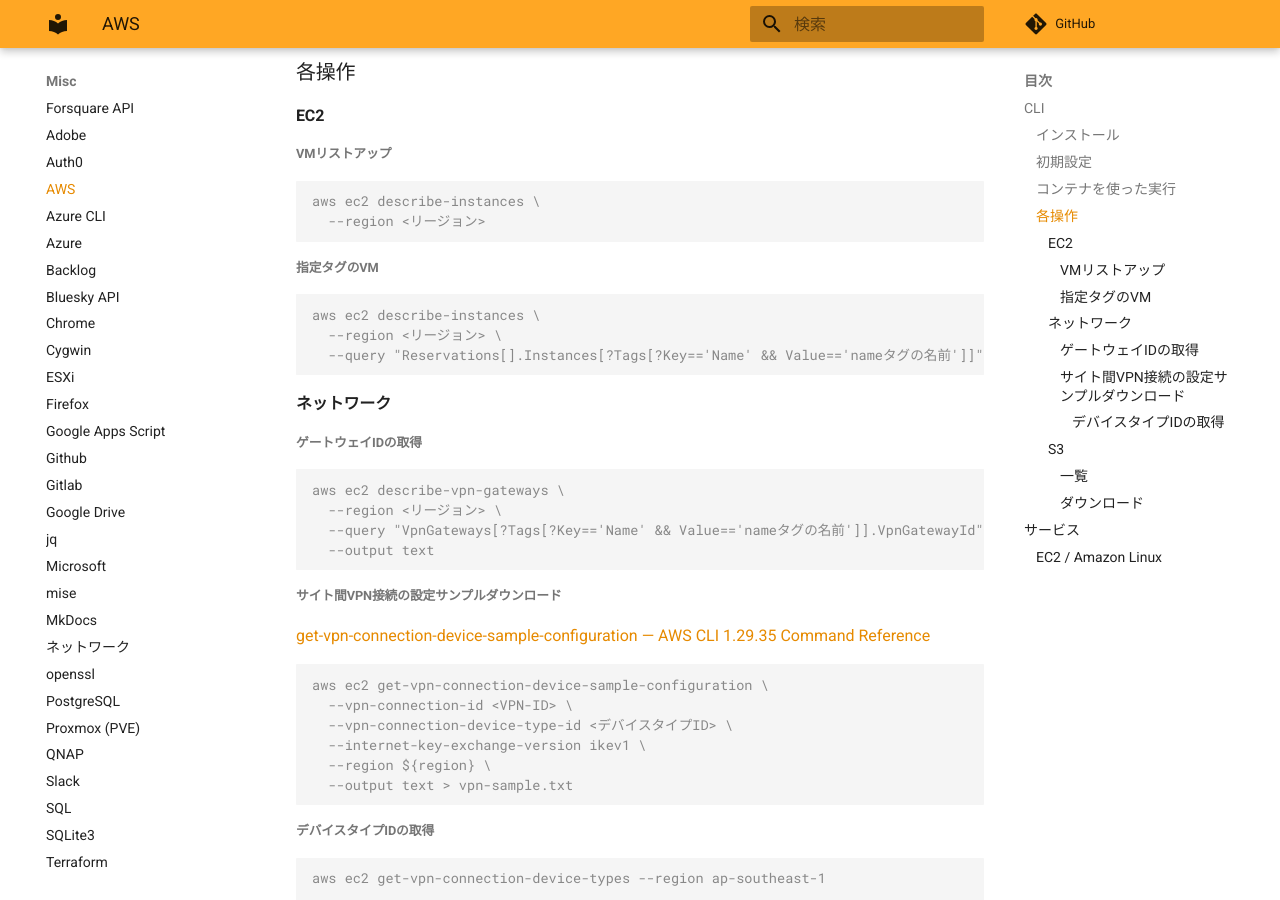
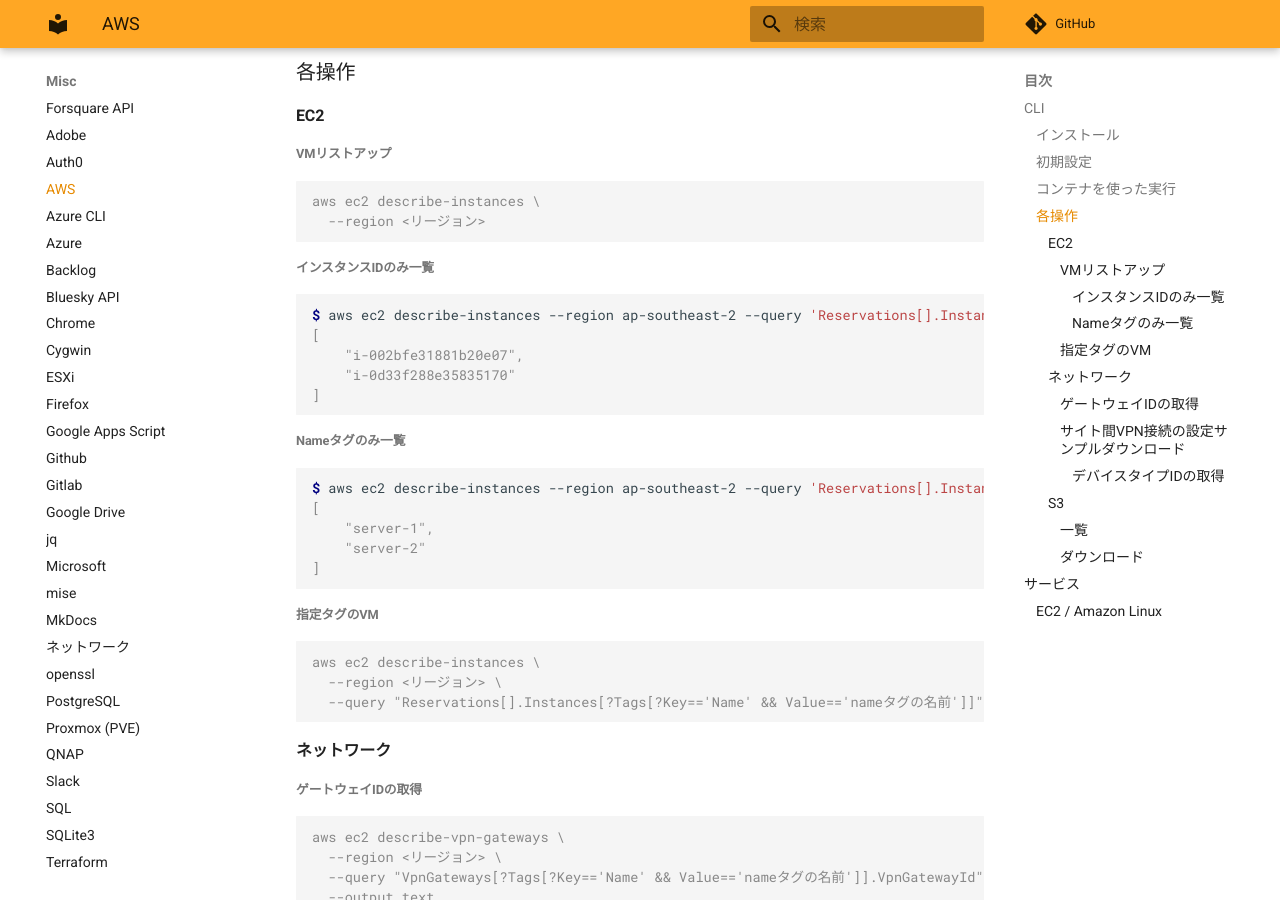
Before and after one commit to zaki-lknr/docs, an MkDocs documentation site: the page built from docs/Misc/aws.md, in a window 1280 px wide and 900 px high, scrolled down 1241 px. Built offline with MkDocs 1.6.1 and Material for MkDocs 9.7.7, drawn with Linux system fonts in a browser that asks for light colours; comment, search, counter and statistics services are not loaded.

Commit message:
add: misc/aws: VMリストアップ、IDのみ・Nameのみ

````diff
--- a/docs/Misc/aws.md
+++ b/docs/Misc/aws.md
@@ -65,6 +65,26 @@ podman run --rm -it -v ~/.aws:/root/.aws public.ecr.aws/aws-cli/aws-cli ecr get-
 ```console
 aws ec2 describe-instances \
   --region <リージョン>
+```
+
+###### インスタンスIDのみ一覧
+
+```console
+$ aws ec2 describe-instances --region ap-southeast-2 --query 'Reservations[].Instances[].InstanceId'
+[
+    "i-002bfe31881b20e07",
+    "i-0d33f288e35835170"
+]
+```
+
+###### Nameタグのみ一覧
+
+```console
+$ aws ec2 describe-instances --region ap-southeast-2 --query 'Reservations[].Instances[].Tags[?Key==`Name`].Value[]'
+[
+    "server-1",
+    "server-2"
+]
 ```
 
 ##### 指定タグのVM
````
